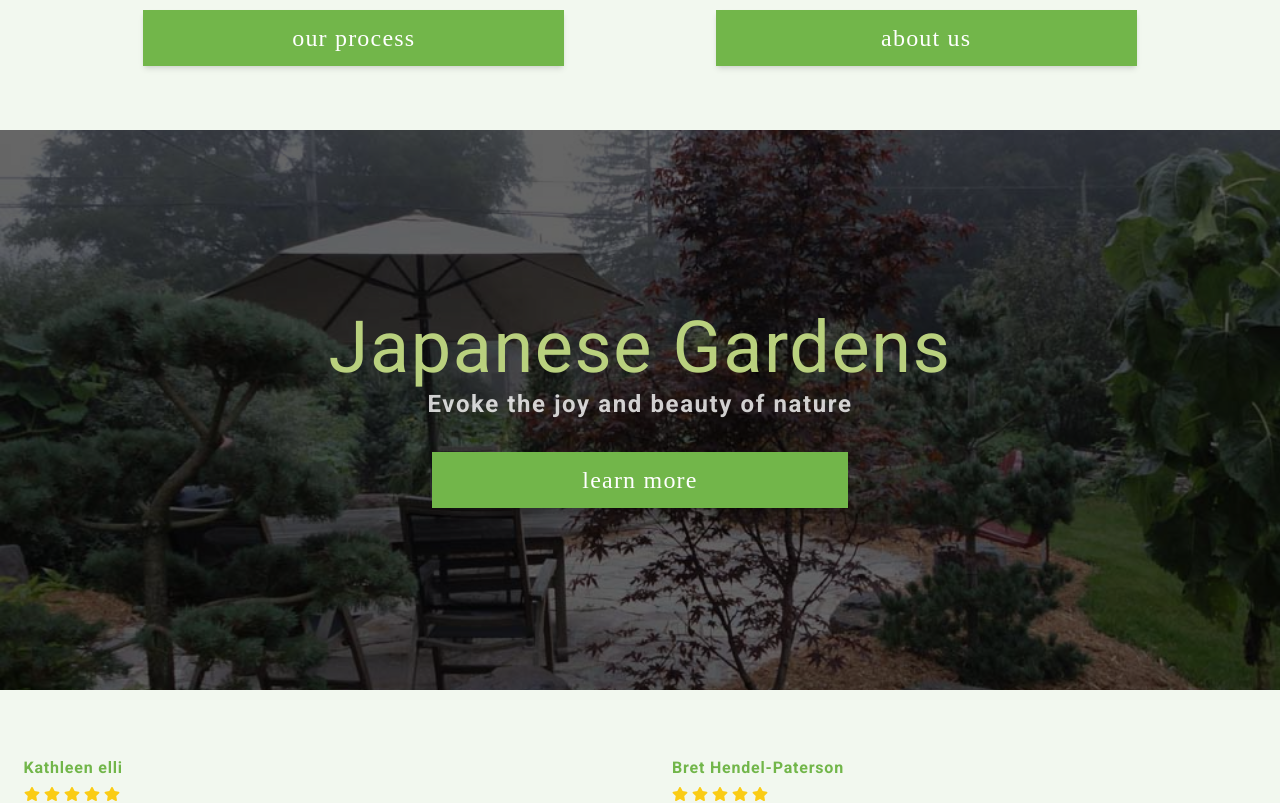
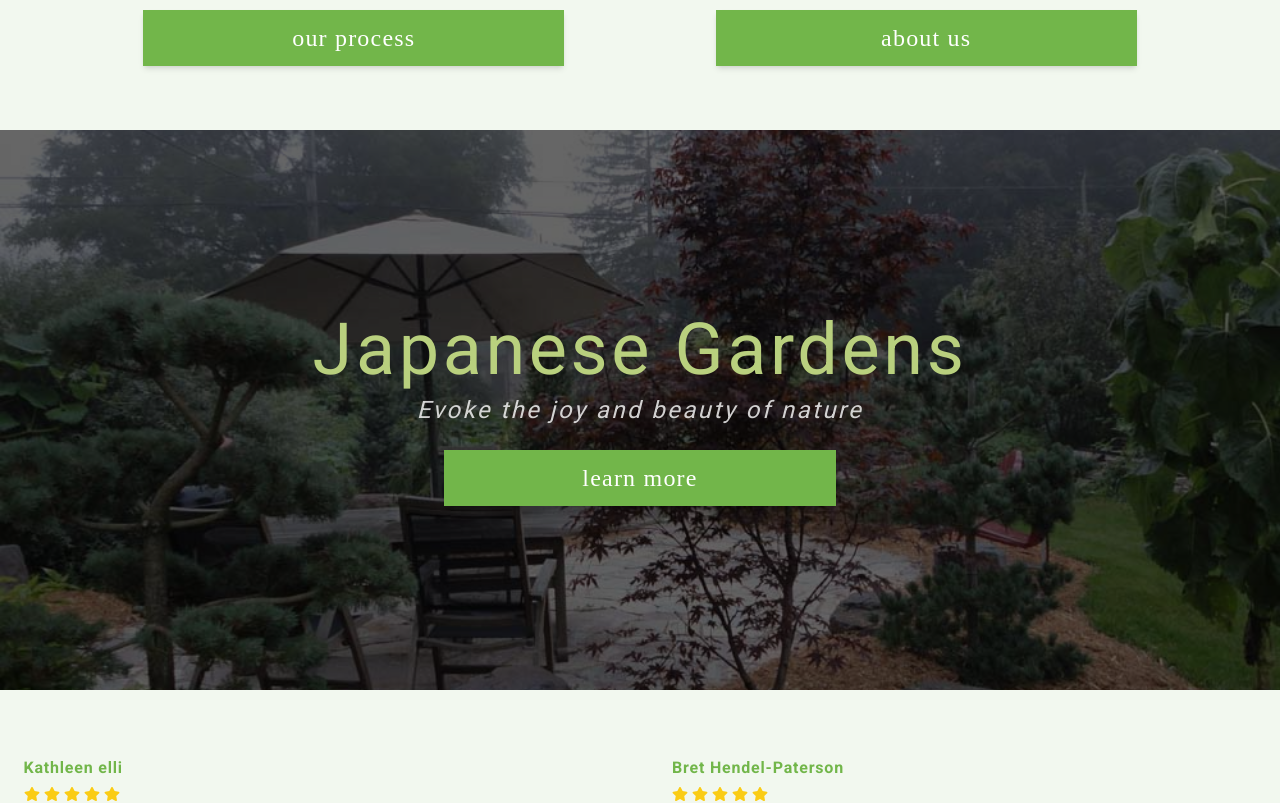
Before and after one commit to latz09/living-space-landscapes, a Next.js app: page / in a window 1280 px wide. Shown: the part 1020-1823 px from the top of the page. Built offline with nearby package versions, Linux system fonts and the light colour scheme; a web font is replaced by a local one.

Commit message:
home page tweeks

```diff
--- a/components/layout/heros/SectionHero.js
+++ b/components/layout/heros/SectionHero.js
@@ -4,7 +4,8 @@ import { motion } from 'framer-motion';
 
 const SectionHero = ({ bgImage, title, linkTo, buttonText, description }) => {
 	return (
-		<div className='relative w-full h-[70vh]  tracking-widest text-white/80'>
+
+		<div className='relative w-full h-[40vh] lg:h-[70vh]  tracking-widest text-white/80'>
 			<Image
 				src={bgImage}
 				alt=''
@@ -15,18 +16,19 @@ const SectionHero = ({ bgImage, title, linkTo, buttonText, description }) => {
 			/>
 
 			<div className='relative h-full bg-black/60 grid place-items-center'>
-				<motion.div className='max-w-7xl grid gap-4 md:gap-8'>
-					<div className='grid gap-1 text-center'>
+				<motion.div className='max-w-7xl grid gap-4 md:gap-6'>
+					<div className='grid gap-2 text-center'>
 						<motion.h1
 							initial={{ opacity: 0, scale: 0.96 }}
 							whileInView={{ opacity: 1, scale: 1 }}
 							transition={{ delay: 0.2, duration: 1.2 }}
-							className='text-4xl sm:text-5xl md:text-7xl text-landscape-500 '
+							className='tracking-wider text-5xl md:text-6xl lg:text-7xl text-landscape-500 '
 						>
 							{title}
 						</motion.h1>
+
 						<motion.div
-							className='text-base sm:text-lg md:text-xl lg:text-2xl px-2 mx-auto font-bold'
+							className='text-base sm:text-lg lg:text-2xl px-2 mx-auto font-bold md:font-normal tracking-widest italic'
 							initial={{ opacity: 0 }}
 							whileInView={{ opacity: 1 }}
 							transition={{ delay: 0.8, duration: 1.4 }}
@@ -41,7 +43,7 @@ const SectionHero = ({ bgImage, title, linkTo, buttonText, description }) => {
 							delay: 1.3,
 							duration: 1.5,
 						}}
-						className=' w-3/4 md:w-2/3 mx-auto shadow-lg'
+						className=' w-1/2 md:w-3/5 mx-auto shadow-lg'
 					>
 						<ButtonLink href={linkTo} title={buttonText} />
 					</motion.div>
--- a/styles/globals.css
+++ b/styles/globals.css
@@ -18,7 +18,7 @@
 }
 @layer components {
 	.button-link {
-		@apply bg-landscape-700 px-4 py-3 shadow-md text-xl lg:text-2xl text-center text-white tracking-wider cursor-pointer font-logo;
+		@apply bg-landscape-700 px-2 py-2 md:px-4 md:py-3 shadow-md text-xl lg:text-2xl text-center text-white tracking-wider cursor-pointer font-logo;
 	}
 	.description {
 		@apply sm:text-justify text-gray-700 text-opacity-80  text-sm p-4 md:text-lg tracking-wide font-long;
```
Also changed, not shown: components/utils/ButtonLink.js (line endings or trailing spaces), public/images/svgs/tree.svg.
